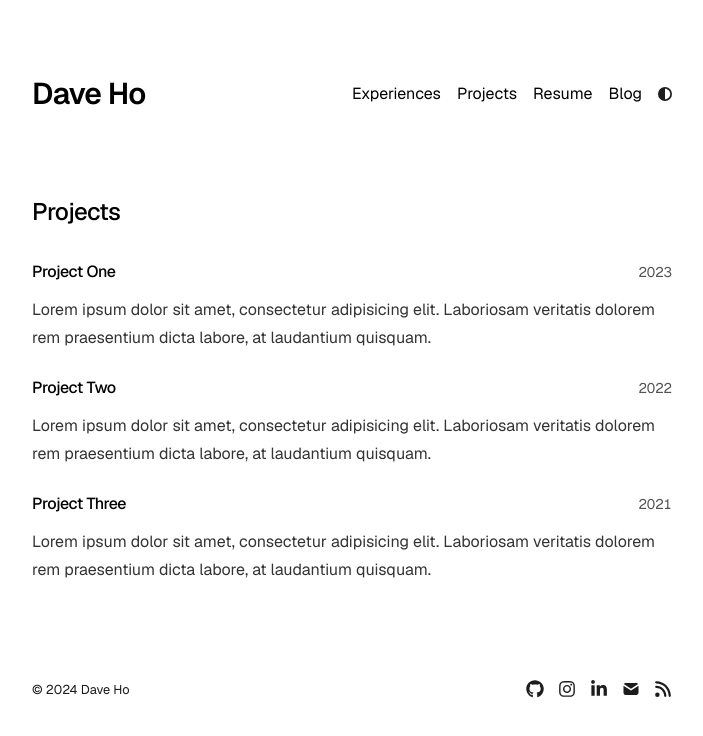
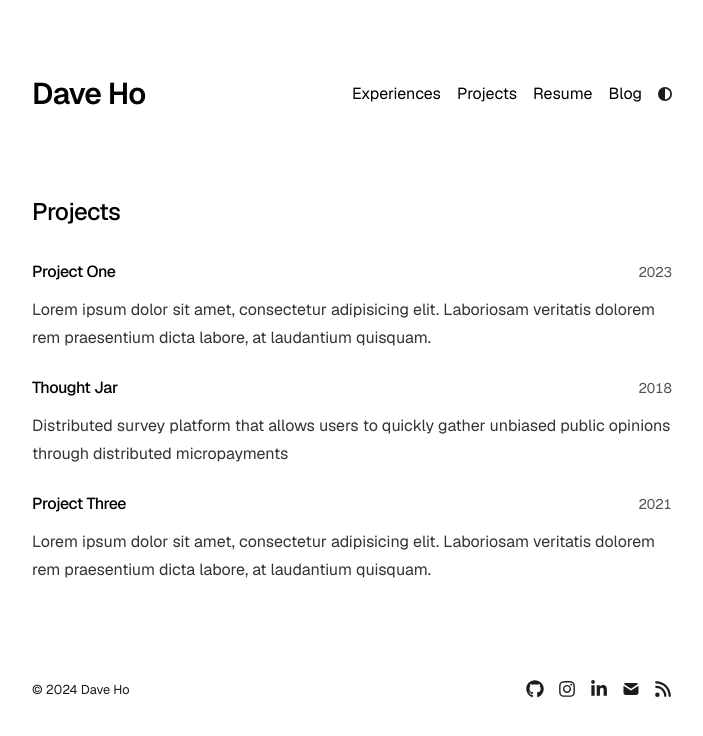
Before and after one commit to xeliot/daveho.me, a Next.js app: page /projects in a window 1280 px wide. Shown: the top 736 px of the page, without its empty margins (288-991 px from the left). Built offline with nearby package versions, Linux system fonts and the light colour scheme.

Commit message:
fix build

```diff
--- a/app/projects/project-data.tsx
+++ b/app/projects/project-data.tsx
@@ -14,11 +14,11 @@ export const projects: Project[] = [
     url: "https://example.com/",
   },
   {
-    title: "Project Two",
-    year: 2022,
+    title: "Thought Jar",
+    year: 2018,
     description:
-      "Lorem ipsum dolor sit amet, consectetur adipisicing elit. Laboriosam veritatis dolorem rem praesentium dicta labore, at laudantium quisquam.",
-    url: "https://example.com/",
+      "Distributed survey platform that allows users to quickly gather unbiased public opinions through distributed micropayments",
+    url: "https://www.youtube.com/watch?v=gyM98R9CsZY&list=PLVbuYkBVwUeDpZjYvk6tmlmv6CEFwnZ1k",
   },
   {
     title: "Project Three",
--- a/app/sitemap.ts
+++ b/app/sitemap.ts
@@ -1,5 +1,5 @@
 import { MetadataRoute } from "next";
-eimport { getBlogPosts } from "./lib/posts";
+import { getBlogPosts } from "./lib/posts";
 import { metaData } from "./config";
 
 const BaseUrl = metaData.baseUrl.endsWith("/")
```
